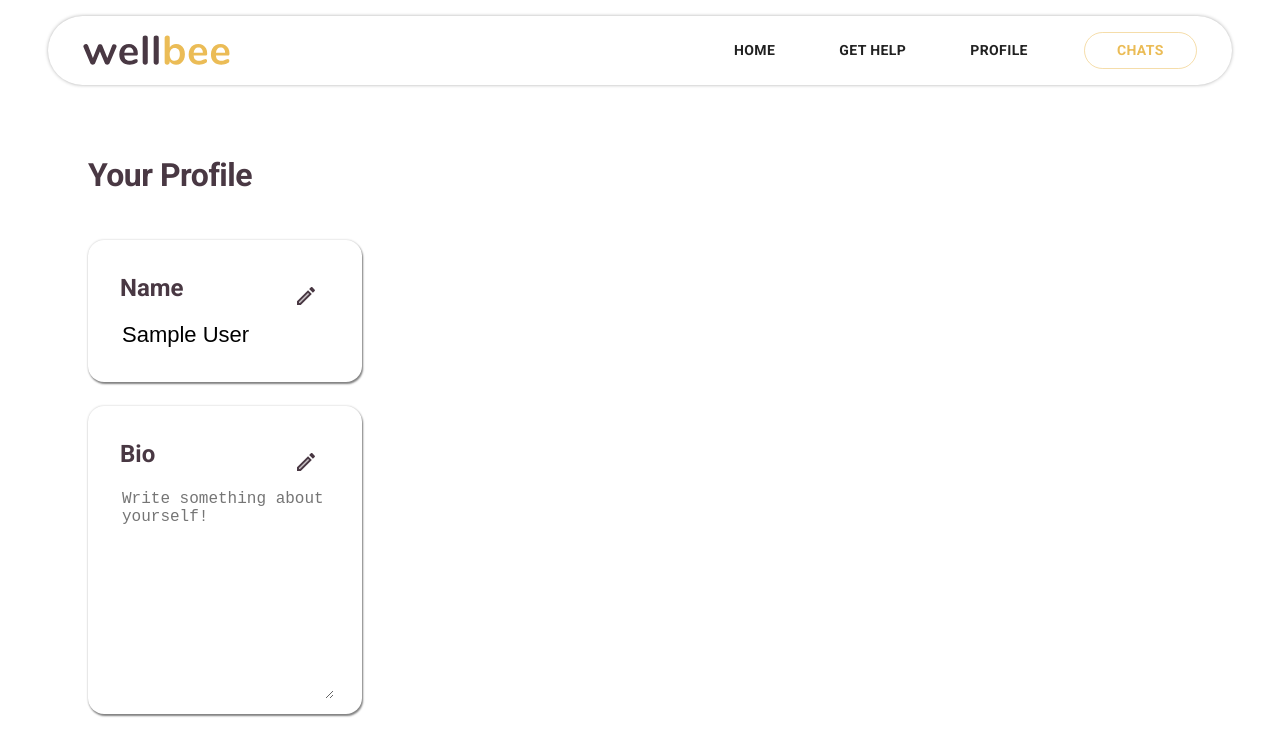
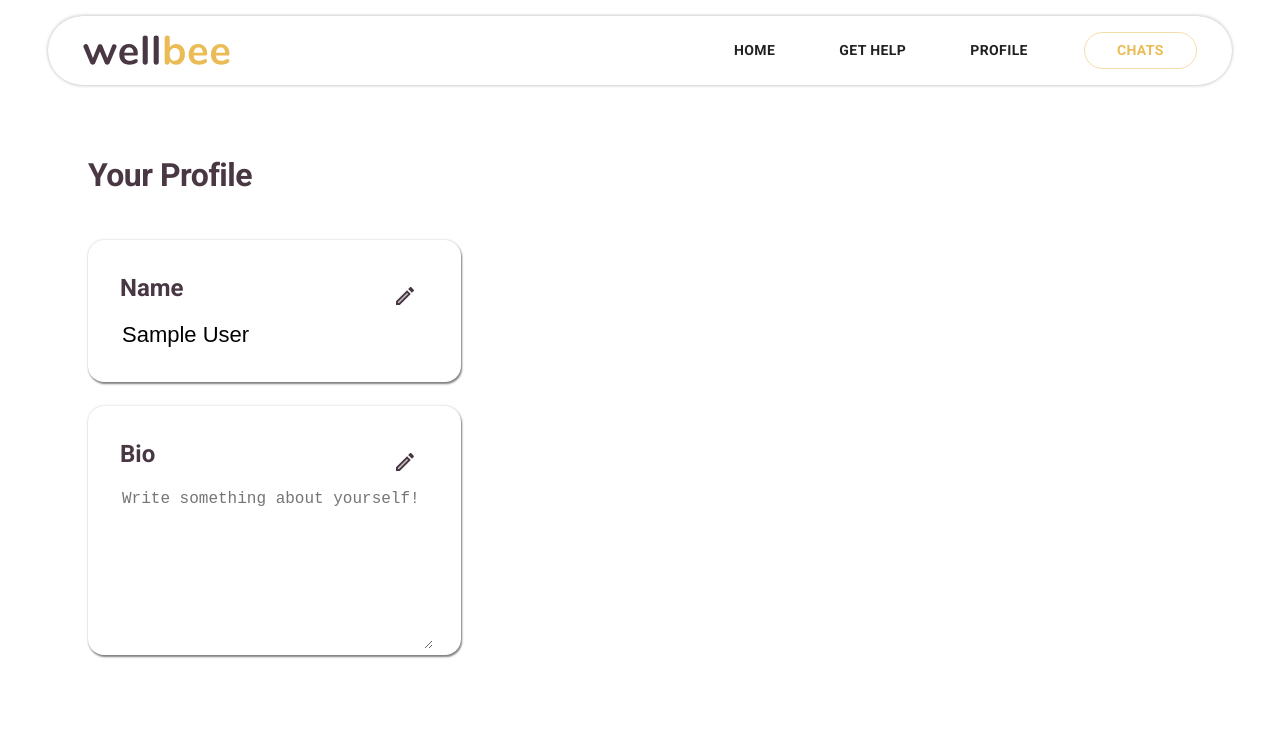
Before and after one commit to kevalbotadra/wellbee, a React (Create React App) app: page /profile in a window 1280 px wide. Shown: the top 756 px of the page. Built offline with nearby package versions, Linux system fonts and the light colour scheme; no server answers; the database is empty; sample sign-in values are in the browser's storage.

Commit message:
General updates

```diff
--- a/src/components/LoadingView.jsx
+++ b/src/components/LoadingView.jsx
@@ -14,3 +14,15 @@ export const LoadingView = () => (
     </Box>
   </DefaultLayout>
 );
+
+export const SimpleLoadingView = () => (
+  <Box
+    width="100%"
+    height="60vh"
+    display="flex"
+    justifyContent="center"
+    alignItems="center"
+  >
+    <CircularProgress color="primary" />
+  </Box>
+);
--- a/src/pages/Profile.jsx
+++ b/src/pages/Profile.jsx
@@ -1,7 +1,7 @@
-import { Box, IconButton, styled, Typography } from "@material-ui/core";
+import { Box, Grow, IconButton, styled, Typography } from "@material-ui/core";
 import { EditTwoTone } from "@material-ui/icons";
 import { useEffect, useRef, useState } from "react";
-import { LoadingView } from "../components/LoadingView";
+import { SimpleLoadingView } from "../components/LoadingView";
 import { useAuth } from "../contexts/AuthContext";
 import firebase from "../firebase";
 import DefaultLayout from "../layouts/DefaultLayout";
@@ -76,18 +76,20 @@ const Profile = () => {
     }
   };
 
-  if (loading) return <LoadingView />;
-
   return (
     <DefaultLayout overflow="hidden">
+      {loading ? (
+        <SimpleLoadingView />
+      ) : (
+        <Grow in={!loading}>
           <Box
             overflow="hidden"
+            style={{ overflowY: "hidden" }}
             display="grid"
-        height="100%"
             width="100%"
             gridGap="1.5rem"
-        gridTemplateColumns="repeat(12, 1fr)"
-        gridTemplateRows="repeat(12, 1fr)"
+            gridTemplateColumns="repeat(6, 1fr)"
+            gridTemplateRows="repeat(6, 1fr)"
             padding="2rem"
           >
             <Typography
@@ -98,7 +100,7 @@ const Profile = () => {
               Your Profile
             </Typography>
             <Box
-          gridColumn="1/4"
+              gridColumn="1/3"
               gridRow="2/4"
               borderRadius="1rem"
               boxShadow="1px 2px 2px 0px gray, 0 0 3px -1px gray"
@@ -114,7 +116,6 @@ const Profile = () => {
                   style={{
                     fontSize: 24,
                     fontWeight: "bolder",
-                gridColumn: "1/-1",
                     marginBottom: "1rem",
                   }}
                 >
@@ -135,13 +136,12 @@ const Profile = () => {
                 style={{
                   fontSize: 22,
                   width: "100%",
-              gridColumn: "1/-1",
                   outline: "none",
                 }}
               />
             </Box>
             <Box
-          gridColumn="1/4"
+              gridColumn="1/3"
               gridRow="4/8"
               borderRadius="1rem"
               boxShadow="1px 2px 2px 0px gray, 0 0 3px -1px gray"
@@ -186,9 +186,9 @@ const Profile = () => {
                 }}
               />
             </Box>
-
-        {/* bio */}
           </Box>
+        </Grow>
+      )}
     </DefaultLayout>
   );
 };
```
Lines whose indentation alone changed are shown as unchanged.
